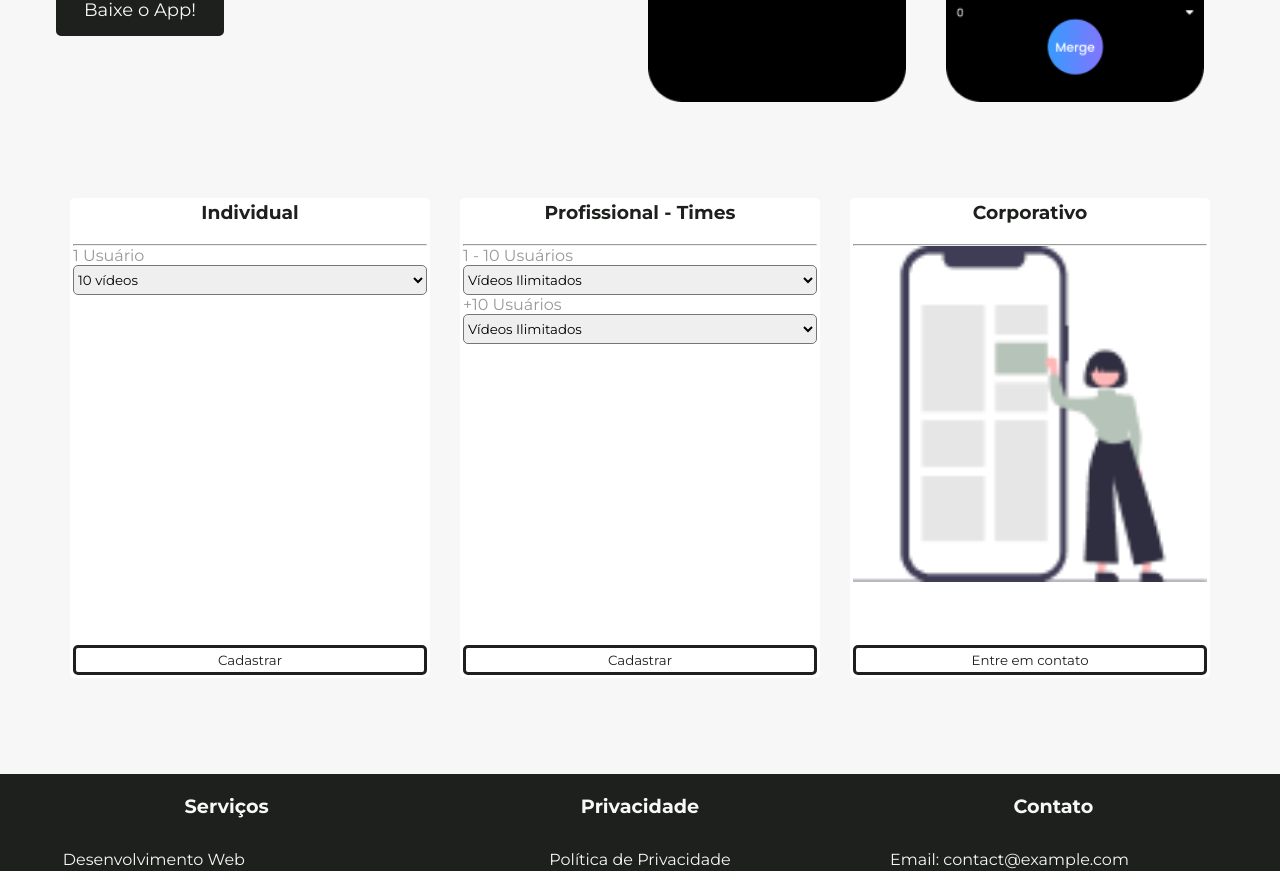
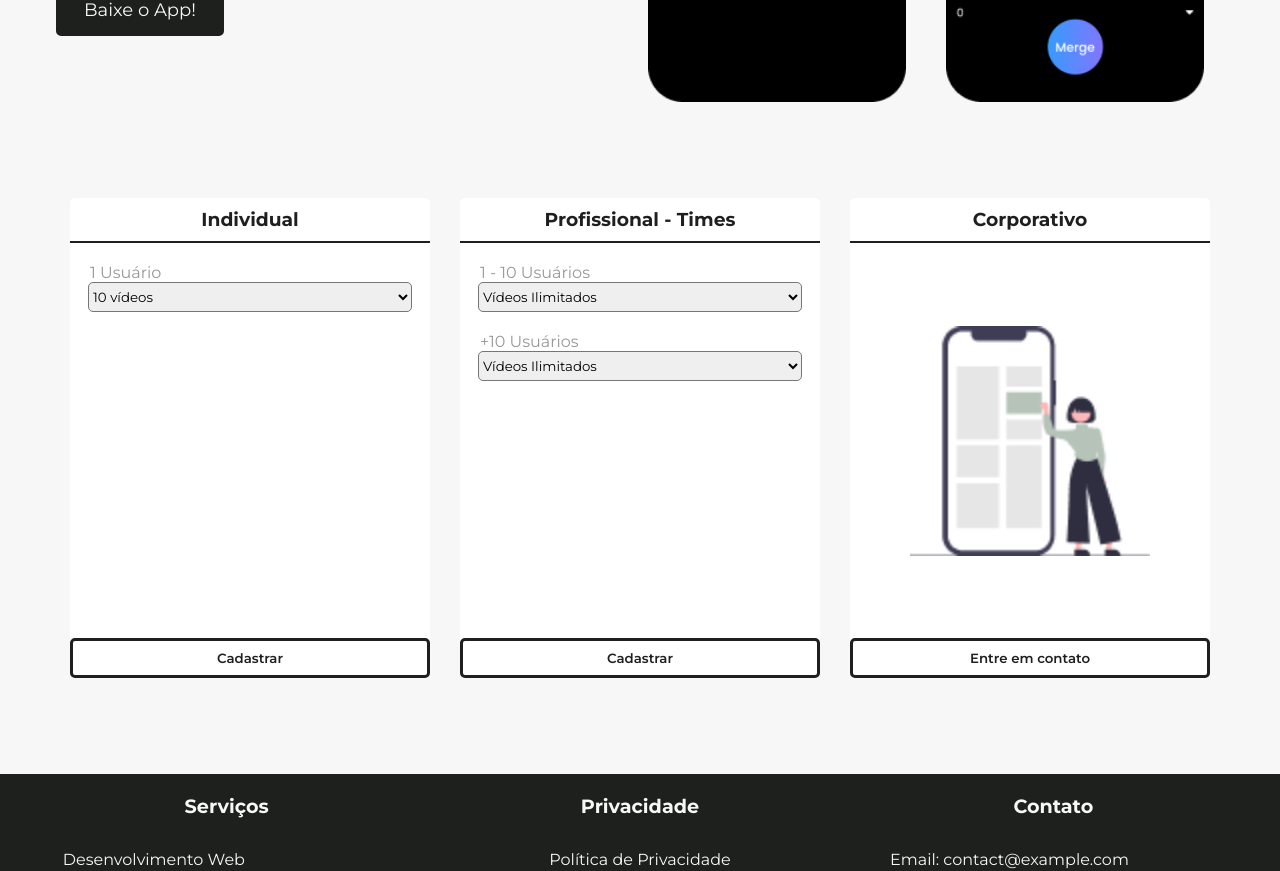
Before and after one commit to YuriLopess/Startup_Web, a React (Vite) app: page /About in a window 1280 px wide. Shown: the part 618-1489 px from the top of the page. Built offline with nearby package versions, Linux system fonts and the light colour scheme.

Commit message:
fix: adjust styles for better adaptation on different devices

```diff
--- a/src/routes/About/About.jsx
+++ b/src/routes/About/About.jsx
@@ -41,9 +41,9 @@ function About() {
                                 <label>1 Usuário</label>
                                 <select>
                                     <option value="">10 vídeos</option>
-                                    <option value="teste1">teste1</option>
-                                    <option value="teste2">teste2</option>
-                                    <option value="teste3">teste3</option>
+                                    <option value="basic">Básico</option>
+                                    <option value="standard">Padrão</option>
+                                    <option value="premium">Premium</option>
                                 </select>
                             </>
                         )}
@@ -53,24 +53,24 @@ function About() {
                                 <label>1 - 10 Usuários</label>
                                 <select>
                                     <option value="">Vídeos Ilimitados</option>
-                                    <option value="teste1">teste1</option>
-                                    <option value="teste2">teste2</option>
-                                    <option value="teste3">teste3</option>
+                                    <option value="basic">Básico</option>
+                                    <option value="standard">Padrão</option>
+                                    <option value="premium">Premium</option>
                                 </select>
 
                                 <label>+10 Usuários</label>
                                 <select>
                                     <option value="">Vídeos Ilimitados</option>
-                                    <option value="teste1">teste1</option>
-                                    <option value="teste2">teste2</option>
-                                    <option value="teste3">teste3</option>
+                                    <option value="basic">Básico</option>
+                                    <option value="standard">Padrão</option>
+                                    <option value="premium">Premium</option>
                                 </select>
                             </>
                         )}
 
                         {service === 'Corporativo' && (
                             <>
-                                <img src="..\src\assets\img\undraw_img.png" alt="undraw image" />
+                                <img src="..\src\assets\img\undraw_img.png" alt="undraw image" id='undraw-image'/>
                             </>
                         )}
 
--- a/src/routes/About/about.css
+++ b/src/routes/About/about.css
@@ -1,7 +1,7 @@
 :root {
     --color-services-1: #C7253E;
-    --color-services-2: #7695FF;
-    --color-services-3: #FF8343;
+    --color-services-2: #FF8343;
+    --color-services-3: #7695FF;
 }
 
 .mobile-screen {
@@ -31,7 +31,6 @@
     background-color: white;
     transition: transform 0.5s ease;
     cursor: pointer;
-    border: 3px solid transparent;
 }
 
 .services-content:hover {
@@ -43,48 +42,73 @@
 }
 
 .services-content h3 {
-    margin-bottom: 20px;
+    margin: 10px 0;
     text-align: center;
 }
 
 .services-content select {
+    width: 90%;
     height: 30px;
     border-radius: 5px;
+    margin: 0 auto;
+    display: block;
 }
 
 .services-content label {
     color: var(--color-4);
+    margin: 20px 0 0 20px;
 }
 
 .services-content button {
     background-color: white;
     border: 3px solid var(--color-2);
     border-radius: 5px;
-    height: 30px;
+    height: 40px;
     margin-top: auto;
     cursor: pointer;
     color: var(--color-2);
+    font-weight: 600;
 }
 
 .services-content.active:nth-child(1) .services-header,
 .services-content.active:nth-child(1) button {
     background-color: var(--color-services-1);
+    border-radius: 5px;
     color: white;
-    border: 3px solid var(--color-services-1);
 }
 
 .services-content.active:nth-child(2) .services-header,
 .services-content.active:nth-child(2) button {
     background-color: var(--color-services-2);
+    border-radius: 5px;
     color: white;
-    border: 3px solid var(--color-services-2);
 }
 
 .services-content.active:nth-child(3) .services-header,
 .services-content.active:nth-child(3) button {
     background-color: var(--color-services-3);
+    border-radius: 5px;
     color: white;
-    border: 3px solid var(--color-services-3);
+}
+
+.services-content.active hr {
+    background-color: white;
+}
+
+.services-content.active button {
+    color: white;
+    border: solid 3px white;
+}
+
+#undraw-image {
+    height: 230px;
+    width: 240px;
+    margin: auto auto 0 auto;
+}
+
+.services-content select option:hover {
+    background-color: var(--color-services-2);
+    color: #000000;
 }
 
 @media (max-width: 781px) {
@@ -93,4 +117,8 @@
         flex-direction: column;
         gap: 40px;
     }
+
+    .mobile-screen {
+        display: none;
+    }
 }
--- a/src/routes/Contact/Contact.jsx
+++ b/src/routes/Contact/Contact.jsx
@@ -6,10 +6,10 @@ function Contact() {
     <>
     <section className='class-top'>
       <div className='left-content'>
-        <h1>Dúvidas e suporte, <br /> entre em contato:</h1>
+        <h1>Dúvidas e suporte, entre em contato:</h1>
         <div id='icons-content'>
           <p><i class="fa-brands fa-youtube"></i></p>
-          <p><i class="fa-brands fa-linkedin"></i></p>
+          <p><i class="fa-brands fa-instagram"></i></p>
           <p><i class="fa-brands fa-facebook"></i></p>
         </div>
       </div>
--- a/src/routes/Contact/contact.css
+++ b/src/routes/Contact/contact.css
@@ -22,7 +22,22 @@
 
 #icons-content i:hover {
     transform: translateX(-8px);
-    color: var(--color-3);
+}
+
+.fa-youtube:hover {
+    color: #FF0000;
+}
+
+.fa-instagram {
+    border-radius: 30px;
+}
+
+.fa-instagram:hover {
+    background: linear-gradient(45deg, #F58529, #E4405F, #4B59F4);
+}
+
+.fa-facebook:hover {
+    color: #1877F2;
 }
 
 .form-group {
@@ -33,6 +48,7 @@
     width: 90vh;
     height: 40px;
     margin: 10px 0;
+    border: 3px solid var(--color-2);
 }
 
 #form-message {
@@ -52,4 +68,19 @@
     .center-content {
         display: none;
     }
+
+    #icons-content {
+        justify-content: center;
+        align-items: center;
+    }
+
+    .form-group input {
+        width: 45vh;
+        height: 40px;
+    }
+
+    #form-message {
+        height: 70px;
+    }
+
 }
--- a/src/routes/Home/Home.jsx
+++ b/src/routes/Home/Home.jsx
@@ -18,7 +18,7 @@ function Home() {
         <>
             <section className='class-top'>
                 <div className='left-content'>
-                    <h1>Crie seus vídeos <br /> online</h1>
+                    <h1>Crie seus vídeos online</h1>
                     <p>Transforme suas ideias em filmes memoráveis: onde a criatividade encontra a simplicidade.</p>
                     <button className='button'>Começar agora!</button>
                 </div>
--- a/src/routes/Home/home.css
+++ b/src/routes/Home/home.css
@@ -10,6 +10,10 @@
 
 .block-data:hover {
     transform: translateY(-10px);
+}
+
+.block-data > * {
+    margin-bottom: 5px;
 }
 
 .block-data h2 {
@@ -36,7 +40,6 @@
     }
 
     #video-mockup {
-        width: 45vh;
-        height: 45vh;
+        display: none;
     }
 }
--- a/src/styles/base.css
+++ b/src/styles/base.css
@@ -30,6 +30,12 @@ h1 {
     font-weight: 600;
 }
 
+hr {
+    border: none;
+    height: 2px;
+    background-color: var(--color-2);
+}
+
 .class-top,
 .class-bottom,
 .right-content {
@@ -50,7 +56,7 @@ h1 {
 }
 
 .right-content {
-    margin: 0 1rem;
+    margin: 0 1rem 0 5rem;
 }
 
 .button {
@@ -70,6 +76,14 @@ h1 {
 }
 
 @media (max-width: 781px) {
+    section {
+        margin: 3rem 2.5rem;
+    }
+
+    h1 {
+        font-size: 40px;
+    }
+
     .class-top {
         display: flex;
         flex-direction: column;
@@ -81,6 +95,10 @@ h1 {
         margin: 20px 0;
     }
 
+    .right-content {
+        margin: 0 1rem;
+    }
+
     .class-bottom {
         flex-direction: column;
         align-items: center;
```
